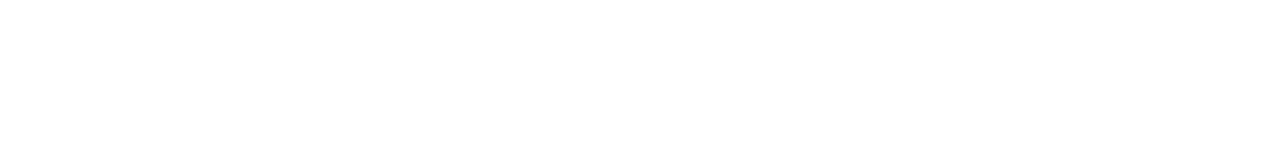
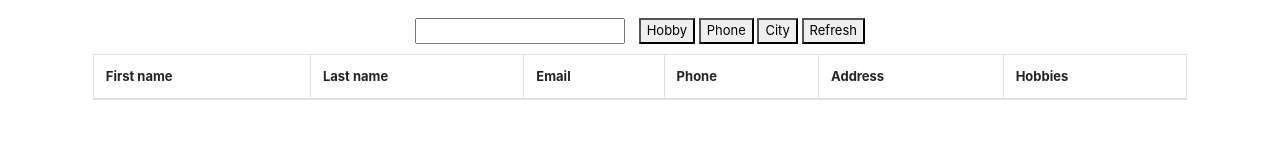
Before and after one commit to benskov95/CA2-front-end, a website built with webpack: page public/index.html in a window 1280 px wide. Built offline with nearby package versions, Linux system fonts and the light colour scheme.

Commit message:
started om index

```diff
--- a/public/index.html
+++ b/public/index.html
@@ -4,11 +4,39 @@
 <head>
   <meta charset="UTF-8">
   <meta name="viewport" content="width=device-width, initial-scale=1.0">
-  <title>Webpack/Babel-demo</title>
+  <title>Index</title>
 </head>
 
 <body>
+  <div id="content" class="content">
+    <div style="text-align: center; margin-bottom: 10px">
 
+    <input id="searchword" type="text" style="margin-right: 10px">
+            <button id="btn1">Hobby</button>
+            <button id="btn2">Phone</button>
+            <button id="btn3">City</button>
+            <button id="btn4">Refresh</button>
+          </div>
+  <table class="table table-hover table-bordered">
+    <thead>
+
+      <tr>
+        <th scope="col">First name</th>
+        <th scope="col">Last name</th>
+        <th scope="col">Email</th>
+        <th scope="col">Phone</th>
+        <th scope="col">Address</th>
+        <th scope="col">Hobbies</th>
+      </tr>
+
+    </thead>
+    <tbody>
+
+    </tbody>
+  </table>
+
+
+</div>
 </body>
 
 </html>
```
